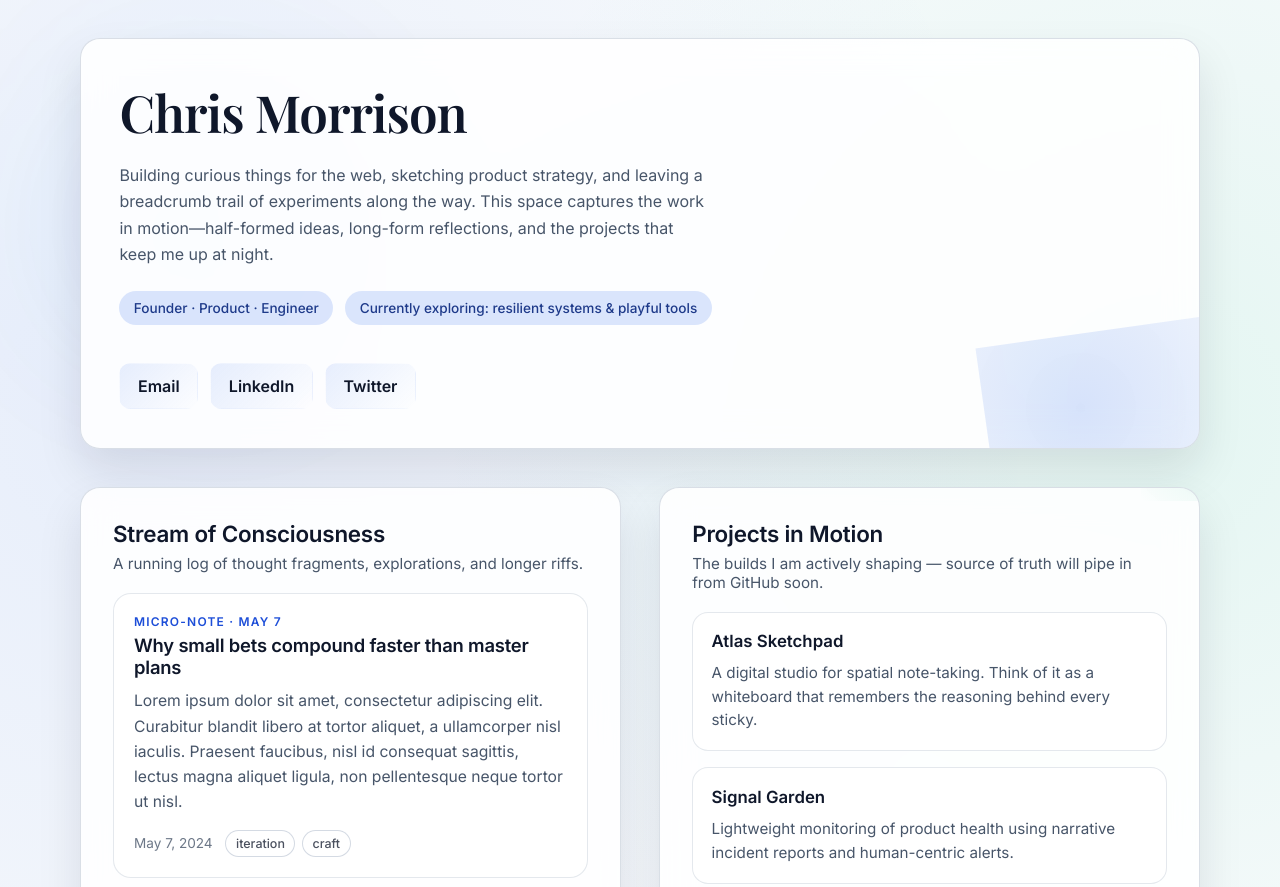
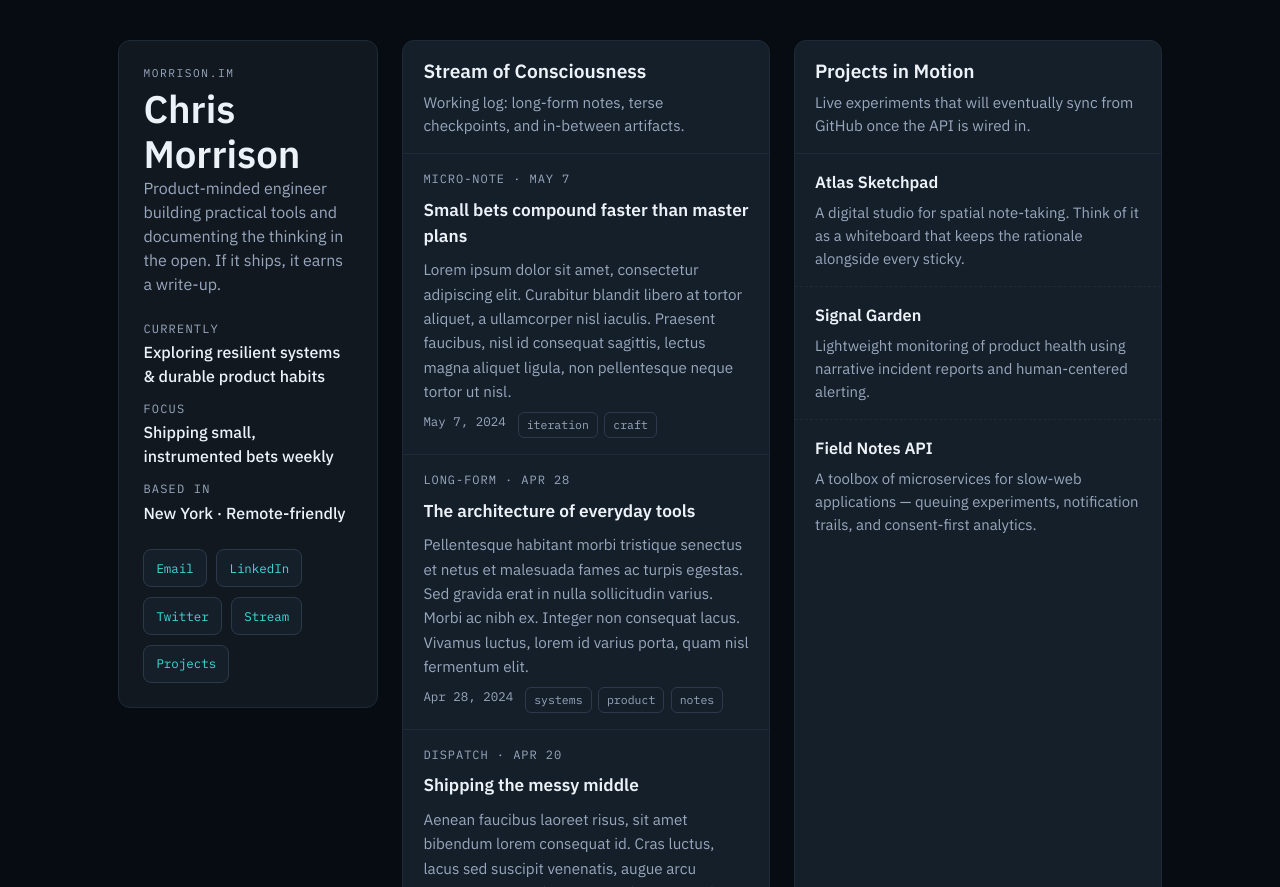
Before and after one commit to chrism202/morrison.im, a plain HTML site: page index.html in a window 1280 px wide. Shown: the top 887 px of the page. Drawn offline with nearby package versions, Linux system fonts and the light colour scheme.

Commit message:
Updated design

```diff
--- a/index.html
+++ b/index.html
@@ -6,18 +6,21 @@
     <title>morrison.im — Chris Morrison</title>
     <link rel="preconnect" href="https://fonts.googleapis.com">
     <link rel="preconnect" href="https://fonts.gstatic.com" crossorigin>
-    <link href="https://fonts.googleapis.com/css2?family=Inter:wght@400;500;600;700&family=Playfair+Display:wght@600&display=swap" rel="stylesheet">
+    <link href="https://fonts.googleapis.com/css2?family=IBM+Plex+Mono:wght@400;500&family=IBM+Plex+Sans:wght@400;500;600&display=swap" rel="stylesheet">
     <style>
       :root {
-        color-scheme: light;
-        --bg-primary: #f8fafc;
-        --bg-card: rgba(255, 255, 255, 0.88);
-        --border-card: rgba(148, 163, 184, 0.35);
-        --text-main: #0f172a;
-        --text-muted: #475569;
-        --accent: #2563eb;
-        --accent-soft: rgba(37, 99, 235, 0.16);
-        --shadow-soft: 0 22px 45px rgba(15, 23, 42, 0.1);
+        color-scheme: dark;
+        --page-bg: #070c12;
+        --panel: #111820;
+        --panel-alt: #151f2a;
+        --border: #1f2a37;
+        --border-strong: #2b394a;
+        --text: #ecf2f8;
+        --muted: #99a7bd;
+        --accent: #3ddbd9;
+        --accent-soft: rgba(61, 219, 217, 0.15);
+        --sans: 'IBM Plex Sans', 'Inter', -apple-system, BlinkMacSystemFont, 'Segoe UI', sans-serif;
+        --mono: 'IBM Plex Mono', 'SFMono-Regular', Menlo, Monaco, Consolas, monospace;
       }
 
       *, *::before, *::after {
@@ -26,199 +29,193 @@
 
       body {
         margin: 0;
-        min-height: 100vh;
-        font-family: 'Inter', system-ui, -apple-system, BlinkMacSystemFont, 'Segoe UI', sans-serif;
-        background: radial-gradient(circle at 10% 20%, rgba(37, 99, 235, 0.08) 0%, rgba(15, 23, 42, 0) 45%), radial-gradient(circle at 90% 20%, rgba(52, 211, 153, 0.1) 0%, rgba(15, 23, 42, 0) 35%), var(--bg-primary);
-        color: var(--text-main);
-        display: flex;
-        justify-content: center;
-        padding: clamp(1.5rem, 3vw, 3rem) clamp(1rem, 2.5vw, 2.5rem);
+        background: var(--page-bg);
+        color: var(--text);
+        font-family: var(--sans);
+        font-size: 16px;
+        line-height: 1.5;
       }
 
-      body::before {
-        content: '';
-        position: fixed;
-        inset: 10% auto auto 5%;
-        width: min(24vw, 240px);
-        aspect-ratio: 1 / 1;
-        background: conic-gradient(from 120deg at 50% 50%, rgba(37, 99, 235, 0.2), rgba(14, 165, 233, 0.05), rgba(37, 99, 235, 0.2));
-        filter: blur(100px);
-        transform: rotate(12deg);
-        opacity: 0.75;
-        pointer-events: none;
+      a {
+        color: var(--accent);
+        text-decoration: none;
+      }
+
+      a:hover,
+      a:focus-visible {
+        text-decoration: underline;
       }
 
       main {
-        z-index: 1;
+        display: grid;
+        grid-template-columns: minmax(220px, 260px) repeat(2, minmax(260px, 1fr));
+        grid-template-areas:
+          "profile stream projects";
+        gap: 1.5rem;
+        align-items: start;
         width: min(1120px, 100%);
-        display: grid;
-        grid-template-columns: repeat(2, minmax(0, 1fr));
-        gap: clamp(1.75rem, 3vw, 3rem);
-        align-items: start;
+        margin: 0 auto;
+        padding: 2.5rem clamp(1rem, 3vw, 2.5rem) 2rem;
       }
 
-      .surface {
-        background: var(--bg-card);
-        border: 1px solid var(--border-card);
-        border-radius: 20px;
-        box-shadow: var(--shadow-soft);
-        backdrop-filter: blur(16px);
+      .profile {
+        grid-area: profile;
+        background: var(--panel);
+        border: 1px solid var(--border);
+        border-radius: 12px;
+        padding: 1.5rem;
+        display: flex;
+        flex-direction: column;
+        gap: 1.5rem;
+        position: sticky;
+        top: 2rem;
+        align-self: flex-start;
       }
 
-      .intro {
-        grid-column: 1 / -1;
-        padding: clamp(2rem, 3vw, 3rem);
-        position: relative;
-        overflow: hidden;
-        isolation: isolate;
+      .eyebrow {
+        font-family: var(--mono);
+        text-transform: uppercase;
+        letter-spacing: 0.14em;
+        font-size: 0.7rem;
+        color: var(--muted);
+        margin: 0 0 0.35rem;
       }
 
-      .intro::after {
-        content: '';
-        position: absolute;
-        inset: auto -10% -30% auto;
-        width: min(320px, 60%);
-        height: min(320px, 60%);
-        background: radial-gradient(circle at 30% 30%, rgba(37, 99, 235, 0.45), rgba(37, 99, 235, 0));
-        opacity: 0.4;
-        transform: rotate(-8deg);
-        z-index: -1;
+      h1 {
+        font-size: clamp(2rem, 3vw, 2.4rem);
+        line-height: 1.15;
+        margin: 0;
       }
 
-      .intro h1 {
+      .summary {
         margin: 0;
-        font-family: 'Playfair Display', 'Inter', serif;
-        font-weight: 600;
-        font-size: clamp(2.25rem, 4vw, 3.25rem);
-        letter-spacing: -0.02em;
+        color: var(--muted);
       }
 
-      .intro p {
-        margin: 1rem 0 0;
-        line-height: 1.65;
-        color: var(--text-muted);
-        max-width: 58ch;
+      .signals {
+        display: grid;
+        gap: 0.75rem;
+        margin: 0;
       }
 
-      .meta-line {
-        display: flex;
-        flex-wrap: wrap;
-        gap: 0.75rem;
-        margin: 1.5rem 0 0;
+      .signals dt {
+        font-family: var(--mono);
+        font-size: 0.75rem;
+        color: var(--muted);
+        text-transform: uppercase;
+        letter-spacing: 0.1em;
       }
 
-      .meta-chip {
-        display: inline-flex;
-        align-items: center;
-        gap: 0.4rem;
-        padding: 0.55rem 0.9rem;
-        border-radius: 999px;
-        background: var(--accent-soft);
-        color: #1e3a8a;
-        font-size: 0.85rem;
+      .signals dd {
+        margin: 0.15rem 0 0;
         font-weight: 500;
       }
 
-      .contact-links {
-        margin: clamp(1.75rem, 3vw, 2.5rem) 0 0;
+      .contact {
         display: flex;
         flex-wrap: wrap;
-        gap: 0.75rem;
+        gap: 0.6rem;
       }
 
-      .contact-links a {
-        text-decoration: none;
-        font-weight: 600;
-        color: var(--text-main);
-        padding: 0.75rem 1.1rem;
-        border-radius: 12px;
-        border: 1px solid transparent;
-        background: linear-gradient(135deg, rgba(37, 99, 235, 0.1), rgba(37, 99, 235, 0));
-        transition: transform 160ms ease, box-shadow 160ms ease, border-color 160ms ease;
+      .contact a {
+        font-family: var(--mono);
+        font-size: 0.78rem;
+        padding: 0.55rem 0.75rem;
+        border: 1px solid var(--border-strong);
+        border-radius: 8px;
+        background: var(--panel-alt);
+        transition: border-color 120ms ease, background 120ms ease;
       }
 
-      .contact-links a:hover,
-      .contact-links a:focus-visible {
-        transform: translateY(-2px);
-        border-color: rgba(37, 99, 235, 0.35);
-        box-shadow: 0 12px 24px rgba(37, 99, 235, 0.12);
+      .contact a:hover,
+      .contact a:focus-visible {
+        border-color: var(--accent);
+        background: var(--accent-soft);
       }
 
       .feed {
-        padding: clamp(1.75rem, 2.5vw, 2.5rem);
+        height: 100%;
         display: flex;
         flex-direction: column;
-        gap: 1.25rem;
+        border: 1px solid var(--border);
+        border-radius: 12px;
+        background: var(--panel-alt);
+        overflow: hidden;
       }
 
-      .feed header {
+      #stream {
+        grid-area: stream;
+      }
+
+      #projects {
+        grid-area: projects;
+      }
+
+      .feed-heading {
+        padding: 1rem 1.25rem;
+        border-bottom: 1px solid var(--border);
         display: flex;
         flex-direction: column;
-        gap: 0.4rem;
+        gap: 0.35rem;
       }
 
-      .feed-title {
+      .feed-heading h2 {
         margin: 0;
-        font-size: 1.4rem;
+        font-size: 1.2rem;
         font-weight: 600;
-        letter-spacing: -0.01em;
       }
 
-      .feed-subtitle {
+      .feed-heading p {
         margin: 0;
+        color: var(--muted);
         font-size: 0.95rem;
-        color: var(--text-muted);
+      }
+
+      .feed-body {
+        display: flex;
+        flex-direction: column;
+        flex: 1;
       }
 
       .post {
-        padding: 1.25rem;
-        border-radius: 18px;
-        border: 1px solid rgba(148, 163, 184, 0.25);
-        background: rgba(255, 255, 255, 0.65);
-        transition: border-color 160ms ease, transform 160ms ease;
+        padding: 1rem 1.25rem;
+        border-top: 1px solid var(--border);
+        display: flex;
+        flex-direction: column;
+        gap: 0.55rem;
       }
 
-      .post:hover,
-      .post:focus-within {
-        border-color: rgba(37, 99, 235, 0.45);
-        transform: translateY(-4px);
+      .post:first-of-type {
+        border-top: none;
       }
 
       .post-type {
+        font-family: var(--mono);
         font-size: 0.75rem;
+        letter-spacing: 0.08em;
         text-transform: uppercase;
-        letter-spacing: 0.1em;
-        color: #1d4ed8;
-        font-weight: 600;
+        color: var(--muted);
       }
 
       .post-title {
-        margin: 0.35rem 0 0.65rem;
-        font-size: 1.15rem;
-        font-weight: 600;
-        letter-spacing: -0.01em;
+        margin: 0;
+        font-size: 1.08rem;
       }
 
       .post-body {
-        margin: 0 0 1rem;
-        color: var(--text-muted);
+        margin: 0;
+        color: var(--muted);
+        font-size: 0.95rem;
         line-height: 1.6;
-        font-size: 0.98rem;
       }
 
       .post-meta {
         display: flex;
         flex-wrap: wrap;
-        gap: 0.8rem;
-        align-items: center;
-        font-size: 0.85rem;
-        color: rgba(71, 85, 105, 0.8);
-      }
-
-      .post-meta time {
-        display: inline-flex;
-        align-items: center;
-        gap: 0.35rem;
+        gap: 0.75rem;
+        font-family: var(--mono);
+        font-size: 0.78rem;
+        color: var(--muted);
       }
 
       .tags {
@@ -227,140 +224,143 @@
       }
 
       .tag {
-        display: inline-flex;
-        align-items: center;
-        padding: 0.3rem 0.6rem;
-        border-radius: 999px;
-        border: 1px solid rgba(148, 163, 184, 0.4);
-        font-size: 0.78rem;
-        font-weight: 500;
-        color: rgba(15, 23, 42, 0.75);
-        background: rgba(255, 255, 255, 0.8);
-      }
-
-      .projects {
-        position: relative;
-        overflow: hidden;
-      }
-
-      .projects::before {
-        content: '';
-        position: absolute;
-        inset: -30% -30% auto auto;
-        width: min(220px, 45%);
-        height: min(220px, 45%);
-        background: radial-gradient(circle at 50% 50%, rgba(16, 185, 129, 0.35), rgba(16, 185, 129, 0));
-        opacity: 0.6;
-        pointer-events: none;
-      }
-
-      .projects-list {
-        display: grid;
-        gap: 1rem;
+        border: 1px solid var(--border-strong);
+        border-radius: 6px;
+        padding: 0.2rem 0.5rem;
+        font-size: 0.72rem;
       }
 
       .project-card {
-        padding: 1.15rem;
-        border-radius: 16px;
-        border: 1px solid rgba(148, 163, 184, 0.25);
-        background: rgba(255, 255, 255, 0.75);
+        padding: 1rem 1.25rem;
+        border-top: 1px dashed var(--border);
         display: flex;
         flex-direction: column;
-        gap: 0.65rem;
+        gap: 0.4rem;
+      }
+
+      .project-card:first-of-type {
+        border-top: none;
       }
 
       .project-card h3 {
         margin: 0;
-        font-size: 1.05rem;
-        font-weight: 600;
+        font-size: 1.02rem;
       }
 
       .project-card p {
         margin: 0;
-        color: var(--text-muted);
+        color: var(--muted);
+        font-size: 0.93rem;
         line-height: 1.55;
-        font-size: 0.95rem;
       }
 
       .placeholder-note {
-        margin-top: 1.4rem;
-        padding: 0.9rem 1.1rem;
-        border-radius: 14px;
-        border: 1px dashed rgba(37, 99, 235, 0.45);
-        background: rgba(37, 99, 235, 0.08);
-        color: #1d4ed8;
-        font-size: 0.88rem;
+        padding: 0.8rem 1.25rem;
+        border-top: 1px solid var(--border-strong);
+        font-family: var(--mono);
+        font-size: 0.78rem;
+        color: var(--muted);
+        background: rgba(61, 219, 217, 0.08);
       }
 
       footer {
-        grid-column: 1 / -1;
-        text-align: center;
-        color: rgba(71, 85, 105, 0.9);
-        font-size: 0.85rem;
-        margin-top: 0.5rem;
-        padding: 1.5rem 0 0.25rem;
+        width: min(1120px, 100%);
+        margin: 0 auto;
+        padding: 0  clamp(1rem, 3vw, 2.5rem) 2.5rem;
+        font-family: var(--mono);
+        font-size: 0.75rem;
+        color: var(--muted);
+        display: flex;
+        justify-content: space-between;
+        align-items: center;
+        gap: 1rem;
+        border-top: 1px solid var(--border);
       }
 
-      @media (max-width: 980px) {
-        main {
-          grid-template-columns: 1fr;
+      footer span {
+        white-space: nowrap;
       }
 
-        .intro::after {
-          inset: auto auto -25% -20%;
+      @media (max-width: 1024px) {
+        main {
+          grid-template-columns: minmax(220px, 250px) minmax(0, 1fr);
+          grid-template-areas:
+            "profile stream"
+            "profile projects";
         }
       }
 
-      @media (max-width: 640px) {
-        body {
-          padding: 1.5rem;
+      @media (max-width: 780px) {
+        main {
+          grid-template-columns: 1fr;
+          grid-template-areas:
+            "profile"
+            "stream"
+            "projects";
         }
 
-        .surface {
-          border-radius: 18px;
+        .profile {
+          position: static;
+        }
       }
 
-        .feed {
-          padding: 1.4rem;
+      @media (max-width: 600px) {
+        main {
+          padding: 1.5rem 1rem;
         }
 
-        .post {
+        footer {
           padding: 1rem;
-        }
-
-        .post-title {
-          font-size: 1.05rem;
+          flex-direction: column;
+          align-items: flex-start;
         }
       }
     </style>
   </head>
   <body>
     <main>
-      <section class="intro surface">
+      <aside class="profile">
+        <div>
+          <p class="eyebrow">morrison.im</p>
           <h1>Chris Morrison</h1>
-        <p>
-          Building curious things for the web, sketching product strategy, and leaving a breadcrumb trail of experiments along the way. This space captures the work in motion—half-formed ideas, long-form reflections, and the projects that keep me up at night.
+          <p class="summary">
+            Product-minded engineer building practical tools and documenting the thinking in the open. If it ships, it earns a write-up.
           </p>
-        <div class="meta-line">
-          <span class="meta-chip">Founder · Product · Engineer</span>
-          <span class="meta-chip">Currently exploring: resilient systems &amp; playful tools</span>
         </div>
-        <div class="contact-links">
+
+        <dl class="signals">
+          <div>
+            <dt>Currently</dt>
+            <dd>Exploring resilient systems &amp; durable product habits</dd>
+          </div>
+          <div>
+            <dt>Focus</dt>
+            <dd>Shipping small, instrumented bets weekly</dd>
+          </div>
+          <div>
+            <dt>Based in</dt>
+            <dd>New York · Remote-friendly</dd>
+          </div>
+        </dl>
+
+        <nav class="contact" aria-label="Contact links">
           <a href="mailto:hello@morrison.im">Email</a>
           <a href="https://www.linkedin.com" target="_blank" rel="noopener">LinkedIn</a>
           <a href="https://twitter.com" target="_blank" rel="noopener">Twitter</a>
-        </div>
-      </section>
+          <a href="#stream">Stream</a>
+          <a href="#projects">Projects</a>
+        </nav>
+      </aside>
 
-      <section class="feed surface">
-        <header>
-          <h2 class="feed-title">Stream of Consciousness</h2>
-          <p class="feed-subtitle">A running log of thought fragments, explorations, and longer riffs.</p>
+      <section class="feed" id="stream">
+        <header class="feed-heading">
+          <h2>Stream of Consciousness</h2>
+          <p>Working log: long-form notes, terse checkpoints, and in-between artifacts.</p>
         </header>
-
+        <div class="feed-body">
           <article class="post">
             <div class="post-type">Micro-note · May 7</div>
-          <h3 class="post-title">Why small bets compound faster than master plans</h3>
+            <h3 class="post-title">Small bets compound faster than master plans</h3>
             <p class="post-body">
               Lorem ipsum dolor sit amet, consectetur adipiscing elit. Curabitur blandit libero at tortor aliquet, a ullamcorper nisl iaculis. Praesent faucibus, nisl id consequat sagittis, lectus magna aliquet ligula, non pellentesque neque tortor ut nisl.
             </p>
@@ -377,7 +377,7 @@
             <div class="post-type">Long-form · Apr 28</div>
             <h3 class="post-title">The architecture of everyday tools</h3>
             <p class="post-body">
-            Pellentesque habitant morbi tristique senectus et netus et malesuada fames ac turpis egestas. Sed gravida erat in nulla sollicitudin varius. Morbi ac nibh ex. Integer non consequat lacus. Vivamus luctus, lorem id varius porta, quam nisl fermentum elit, eu vestibulum lorem arcu sit amet lacus. Integer ac vulputate tortor, vel feugiat lacus.
+              Pellentesque habitant morbi tristique senectus et netus et malesuada fames ac turpis egestas. Sed gravida erat in nulla sollicitudin varius. Morbi ac nibh ex. Integer non consequat lacus. Vivamus luctus, lorem id varius porta, quam nisl fermentum elit.
             </p>
             <div class="post-meta">
               <time datetime="2024-04-28">Apr 28, 2024</time>
@@ -431,25 +431,25 @@
               </span>
             </div>
           </article>
+        </div>
       </section>
 
-      <section class="feed surface projects">
-        <header>
-          <h2 class="feed-title">Projects in Motion</h2>
-          <p class="feed-subtitle">The builds I am actively shaping — source of truth will pipe in from GitHub soon.</p>
+      <section class="feed" id="projects">
+        <header class="feed-heading">
+          <h2>Projects in Motion</h2>
+          <p>Live experiments that will eventually sync from GitHub once the API is wired in.</p>
         </header>
-
-        <div class="projects-list">
+        <div class="feed-body">
           <div class="project-card">
             <h3>Atlas Sketchpad</h3>
             <p>
-              A digital studio for spatial note-taking. Think of it as a whiteboard that remembers the reasoning behind every sticky.
+              A digital studio for spatial note-taking. Think of it as a whiteboard that keeps the rationale alongside every sticky.
             </p>
           </div>
           <div class="project-card">
             <h3>Signal Garden</h3>
             <p>
-              Lightweight monitoring of product health using narrative incident reports and human-centric alerts.
+              Lightweight monitoring of product health using narrative incident reports and human-centered alerting.
             </p>
           </div>
           <div class="project-card">
@@ -459,16 +459,16 @@
             </p>
           </div>
         </div>
-
         <div class="placeholder-note">
-          GitHub integration will drop in here — this section will hydrate from live repos and active milestones.
+          Placeholder: GitHub integration will hydrate this list with repositories, open issues, and current milestones.
         </div>
       </section>
+    </main>
 
     <footer>
-        © <span id="year">2024</span> Chris Morrison · morrison.im
+      <span>© <span id="year">2024</span> Chris Morrison</span>
+      <span>Last rebuild: steady iteration, not a redesign.</span>
     </footer>
-    </main>
     <script>
       const yearEl = document.getElementById('year');
       const now = new Date();
```
Lines whose indentation alone changed are shown as unchanged.
